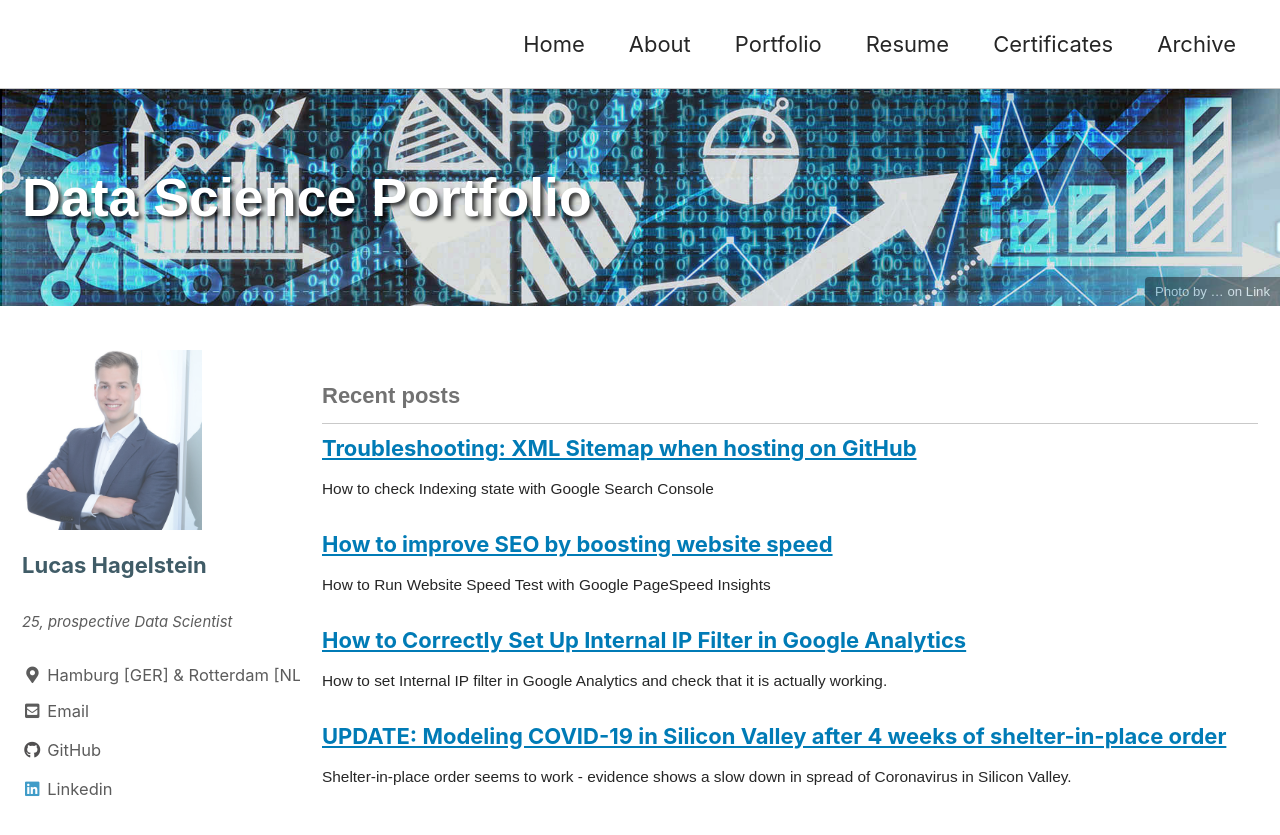
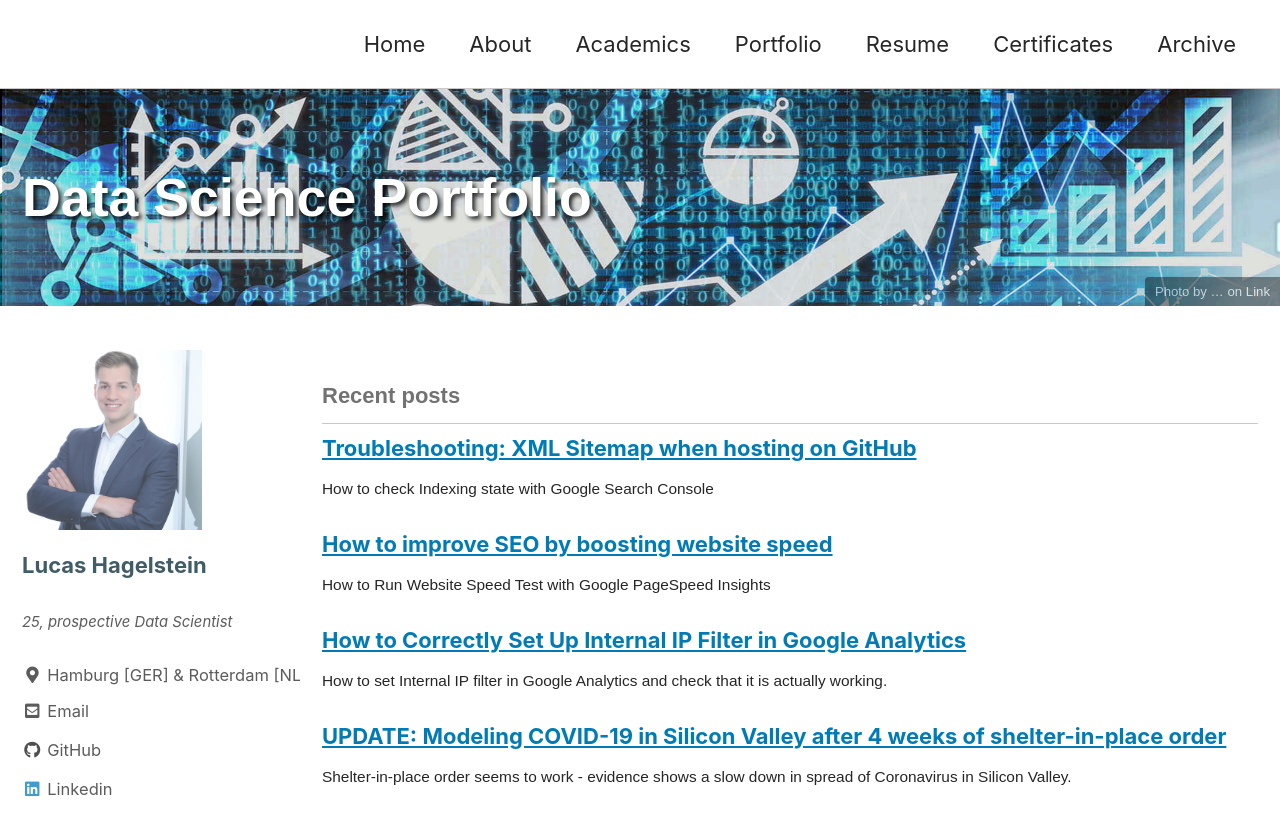
Before and after one commit to LHAGELS/LHAGELS.github.io, a Jekyll site: the page built from index.html, in a window 1280 px wide and 900 px high. Shown: the top 835 px of the window. Built offline with Jekyll 4.4.1, drawn with Linux system fonts in a browser that asks for light colours; cached includes are drawn as plain includes; nearby versions of some CDN libraries; the list of posts is cut into pages by our own code.

Commit message:
new github

```diff
--- a/_data/navigation.yml
+++ b/_data/navigation.yml
@@ -6,6 +6,8 @@ main:
     url: /index.html
   - title: "About"
     url: /about/
+  - title: "Academics"
+    url: /academics/
   - title: "Portfolio"
     url: /portfolio/
   - title: "Resume"
```
